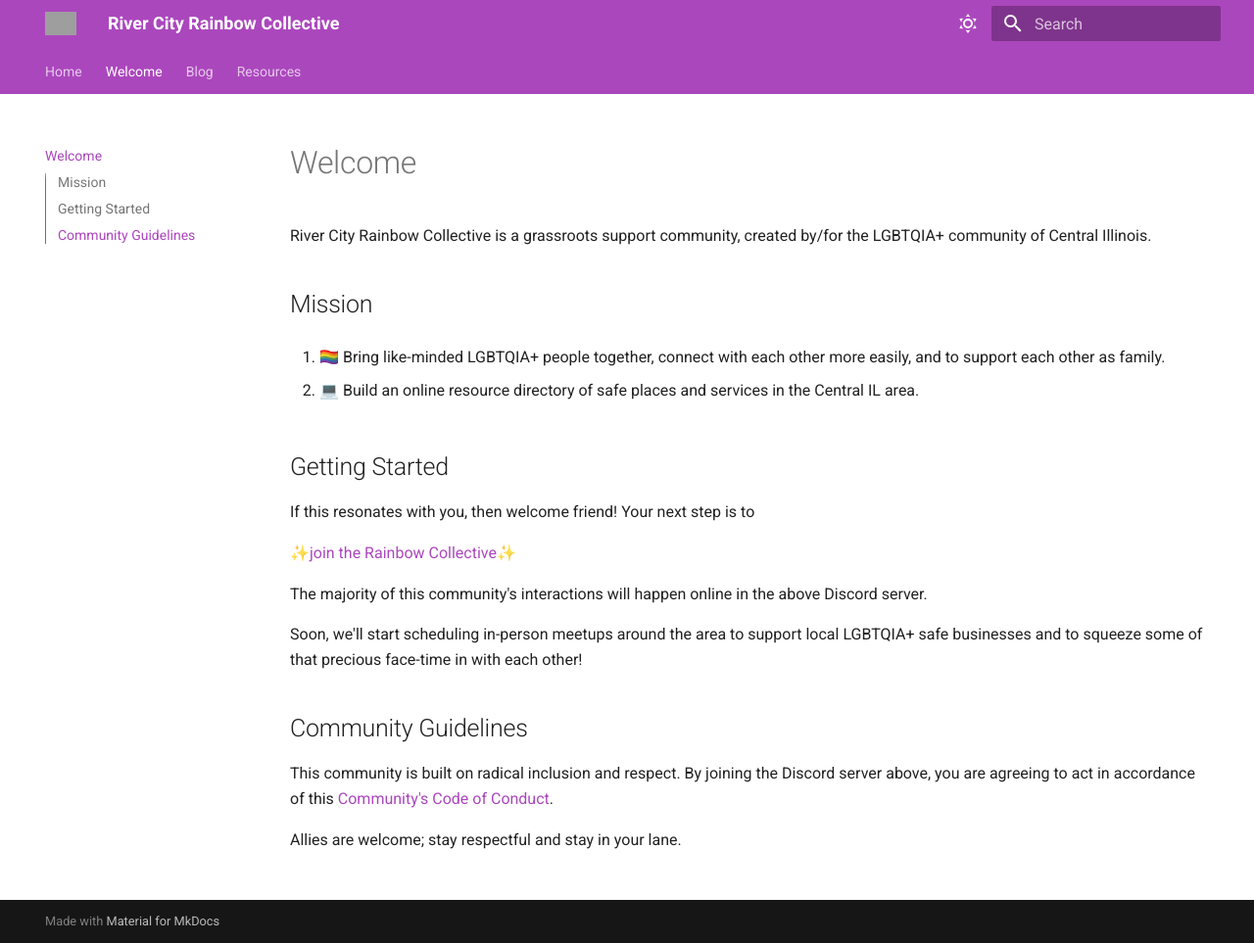
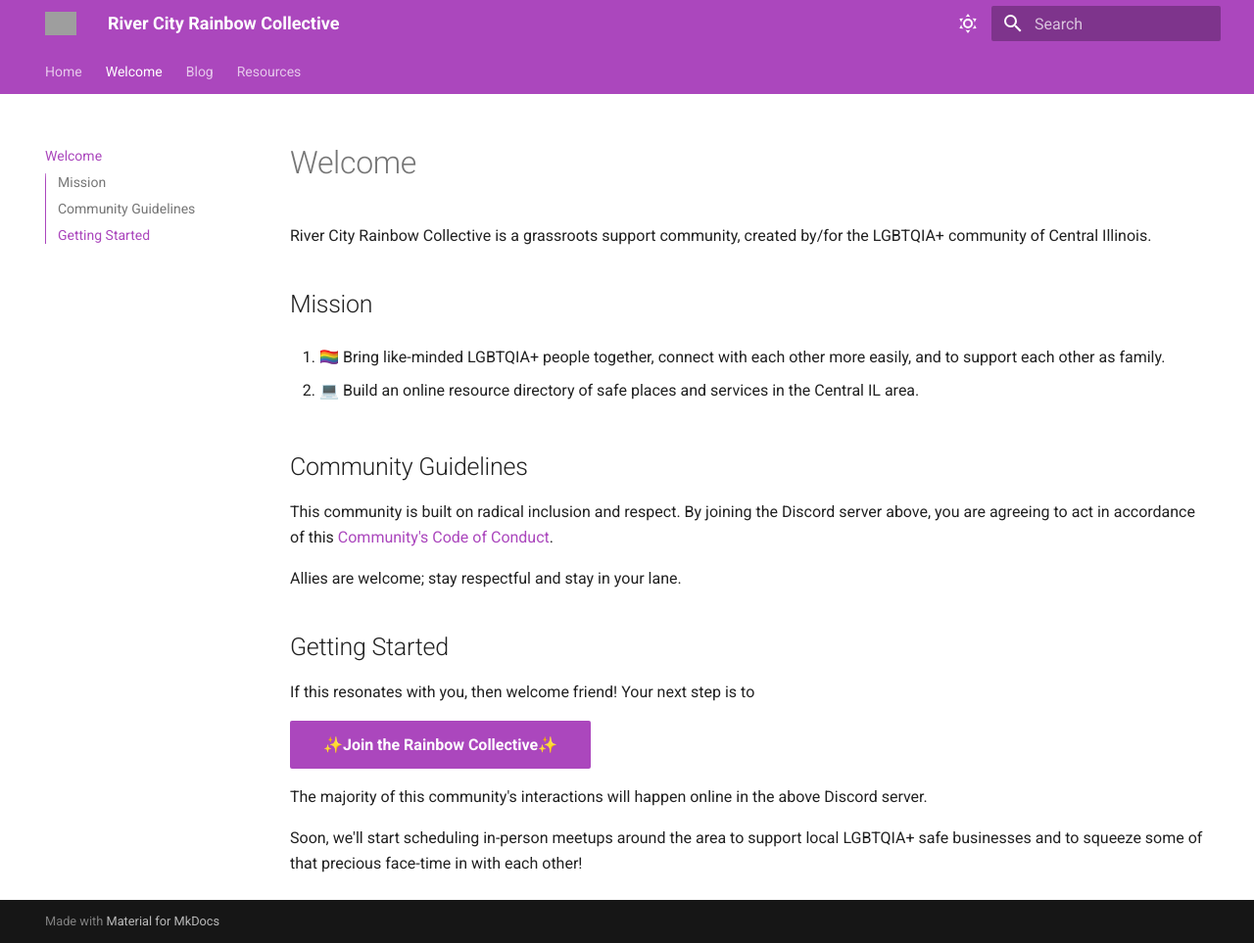
Before and after one commit to RiverCityRainbowCollective/website, an MkDocs documentation site: the page built from docs/welcome.md, in a window 1280 px wide and 963 px high. Shown: the whole window at 98% size. Built offline with MkDocs 1.6.1 and Material for MkDocs 9.7.7, drawn with Linux system fonts in a browser that asks for light colours; part of the change alters nothing that is shown; grey boxes are pictures that could not be loaded.

```diff
--- a/docs/welcome.md
+++ b/docs/welcome.md
@@ -12,16 +12,16 @@ River City Rainbow Collective is a grassroots support community, created by/for
 
 2. 💻 Build an online resource directory of safe places and services in the Central IL area.
 
+## Community Guidelines
+This community is built on radical inclusion and respect. By joining the Discord server above, you are agreeing to act in accordance of this [Community's Code of Conduct](https://docs.google.com/document/d/1awLJuynv3JQL1heQZD68vdH7pKrl07bxmRv9hWzwdOQ/edit?usp=sharing).
+
+Allies are welcome; stay respectful and stay in your lane.
+
 ## Getting Started
 If this resonates with you, then welcome friend! Your next step is to
 
-✨[join the Rainbow Collective](https://discord.gg/wUKaWazEn6)✨
+[✨Join the Rainbow Collective✨](https://discord.gg/wUKaWazEn6#){ .md-button .md-button--primary }
 
 The majority of this community's interactions will happen online in the above Discord server.
 
 Soon, we'll start scheduling in-person meetups around the area to support local LGBTQIA+ safe businesses and to squeeze some of that precious face-time in with each other!
-
-## Community Guidelines
-This community is built on radical inclusion and respect. By joining the Discord server above, you are agreeing to act in accordance of this [Community's Code of Conduct](https://docs.google.com/document/d/1awLJuynv3JQL1heQZD68vdH7pKrl07bxmRv9hWzwdOQ/edit?usp=sharing).
-
-Allies are welcome; stay respectful and stay in your lane.
```
Also changed, not shown: docs/assets/button.png (deleted).
